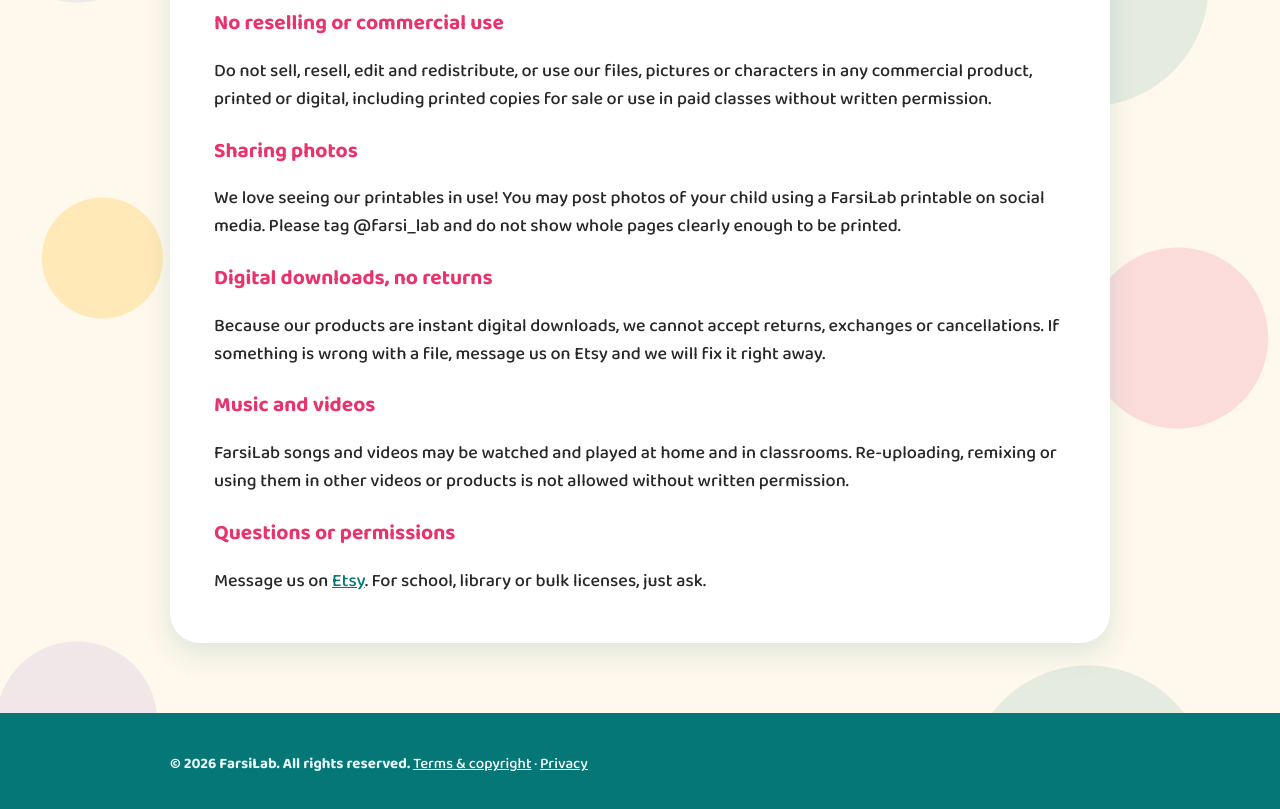
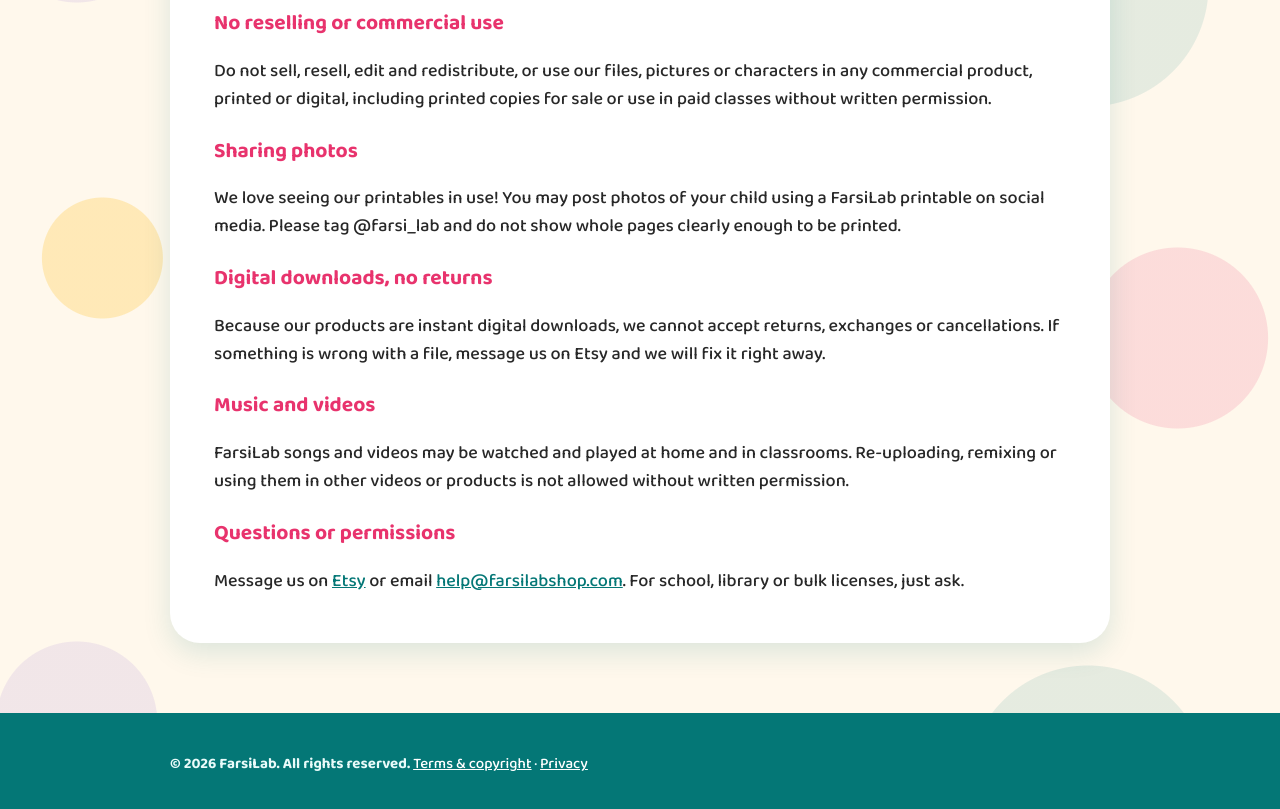
Before and after one commit to maryamxasghari/farsilab-site, a plain HTML site: page terms.html in a window 1280 px wide. Shown: the part 638-1447 px from the top of the page. Drawn offline with Linux system fonts and the light colour scheme.

Commit message:
Add help@farsilabshop.com to terms/contact section
Co-Authored-By: Claude Sonnet 5 <noreply@anthropic.com>
Claude-Session: https://claude.ai/code/session_01F6cSBpEaQJzWDxSZGbrkR5

```diff
--- a/terms.html
+++ b/terms.html
@@ -35,7 +35,7 @@
     <h3>Music and videos</h3>
     <p>FarsiLab songs and videos may be watched and played at home and in classrooms. Re-uploading, remixing or using them in other videos or products is not allowed without written permission.</p>
     <h3>Questions or permissions</h3>
-    <p>Message us on <a href="https://www.etsy.com/shop/FarsiLab" target="_blank" rel="noopener">Etsy</a>. For school, library or bulk licenses, just ask.</p>
+    <p>Message us on <a href="https://www.etsy.com/shop/FarsiLab" target="_blank" rel="noopener">Etsy</a> or email <a href="mailto:help@farsilabshop.com">help@farsilabshop.com</a>. For school, library or bulk licenses, just ask.</p>
   </div>
 </div>
 <footer><div class="wrap"><p><b>© 2026 FarsiLab. All rights reserved.</b> <a href="terms.html">Terms &amp; copyright</a> · <a href="privacy.html">Privacy</a></p></div></footer>
```
